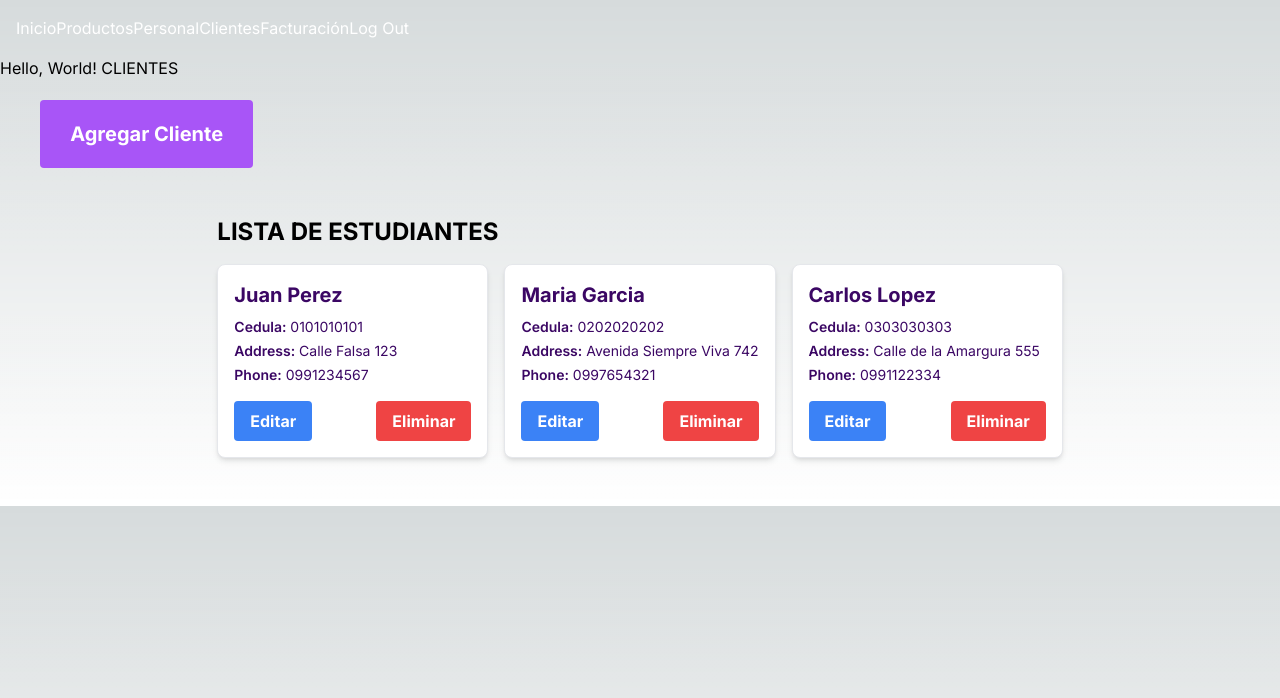
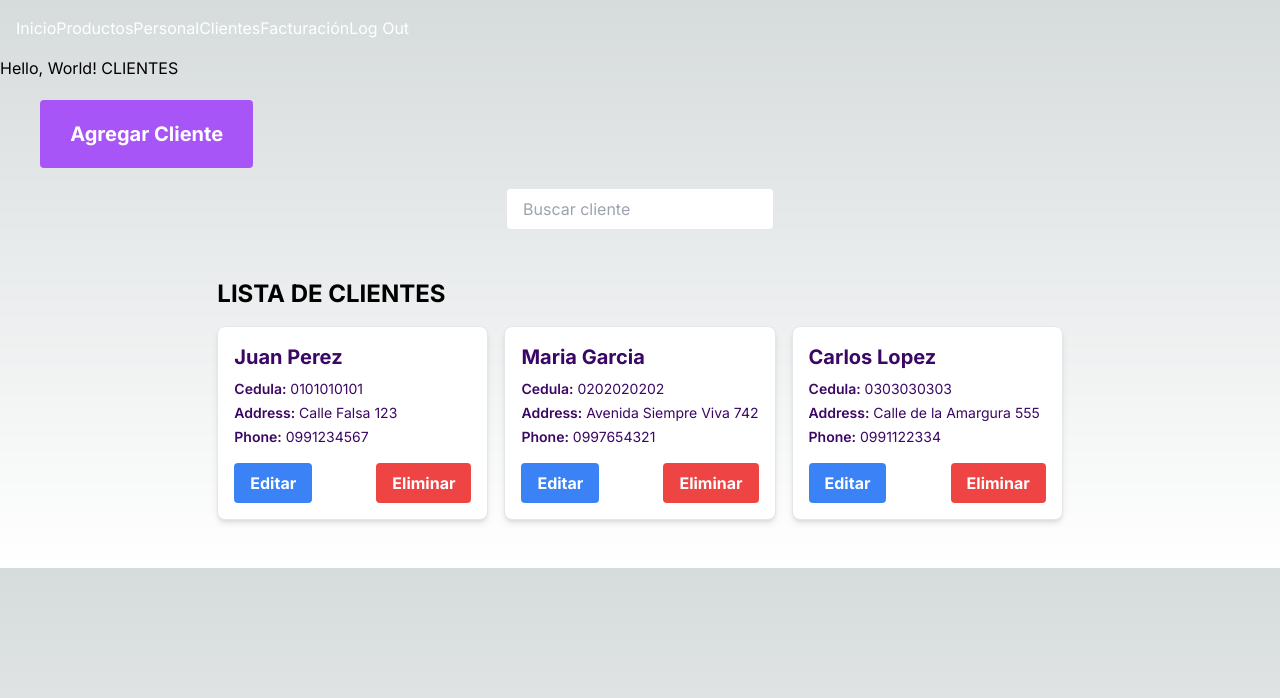
Before and after one commit to Santhiag0/Servicios, a Next.js app: page /clientes in a window 1280 px wide. Shown: the top 698 px of the page. Built offline with nearby package versions, Linux system fonts and the light colour scheme.

Commit message:
IMPLEMENTACION - Se añadio un buscador por nombre para la tabla de clientes

```diff
--- a/src/app/clientes/components/Table.jsx
+++ b/src/app/clientes/components/Table.jsx
@@ -4,7 +4,7 @@ export default function Table({ clients, onDelete, onEdit }) {
   return (
     <div className="flex justify-center items-center p-4">
       <div className="w-full">
-        <h2 className="text-2xl font-bold mb-4">LISTA DE ESTUDIANTES</h2>
+        <h2 className="text-2xl font-bold mb-4">LISTA DE CLIENTES</h2>
         <div className="grid grid-cols-1 md:grid-cols-3 gap-4">
           {clients.map((client) => (
             <div
--- a/src/app/clientes/page.jsx
+++ b/src/app/clientes/page.jsx
@@ -1,16 +1,16 @@
 "use client";
 
-import React from "react";
+import React, { useState } from "react";
 import Navbar from "../../Components/navbar";
-import { useState } from "react";
 import Table from "../clientes/components/Table";
 import { useClients } from "../clientes/hooks/useClients";
 import ClientModal from "../clientes/components/Modal";
 
 const PageClient = () => {
-  const { clients, deleteClient, createClient, updateClient } = useClients();
+  const { clients = [], deleteClient, createClient, updateClient } = useClients();
   const [isOpen, setIsOpen] = useState(false);
   const [selectedClient, setSelectedClient] = useState(undefined);
+  const [searchTerm, setSearchTerm] = useState("");
 
   const onClose = () => {
     setIsOpen(false);
@@ -21,6 +21,10 @@ const PageClient = () => {
     setSelectedClient(client);
     setIsOpen(true);
   };
+
+  const filteredClients = clients.filter((client) =>
+    `${client.name} ${client.lastName}`.toLowerCase().includes(searchTerm.toLowerCase())
+  );
 
   return (
     <>
@@ -34,7 +38,7 @@ const PageClient = () => {
           isOpen={isOpen}
           onClose={onClose}
           onSubmit={selectedClient ? updateClient : createClient}
-          currentStudent={selectedClient}
+          currentClient={selectedClient}
         />
       )}
       <div className="flex justify-normal w-screen">
@@ -45,10 +49,18 @@ const PageClient = () => {
           Agregar Cliente
         </button>
       </div>
-
+      <div className="flex justify-center mt-5">
+        <input
+          type="text"
+          placeholder="Buscar cliente"
+          value={searchTerm}
+          onChange={(e) => setSearchTerm(e.target.value)}
+          className="border rounded py-2 px-4 text-black"
+        />
+      </div>
       <div className="flex py-8 justify-center items-center">
         {clients && (
-          <Table clients={clients} onDelete={deleteClient} onEdit={onEdit} />
+          <Table clients={filteredClients} onDelete={deleteClient} onEdit={onEdit} />
         )}
       </div>
     </>
```
